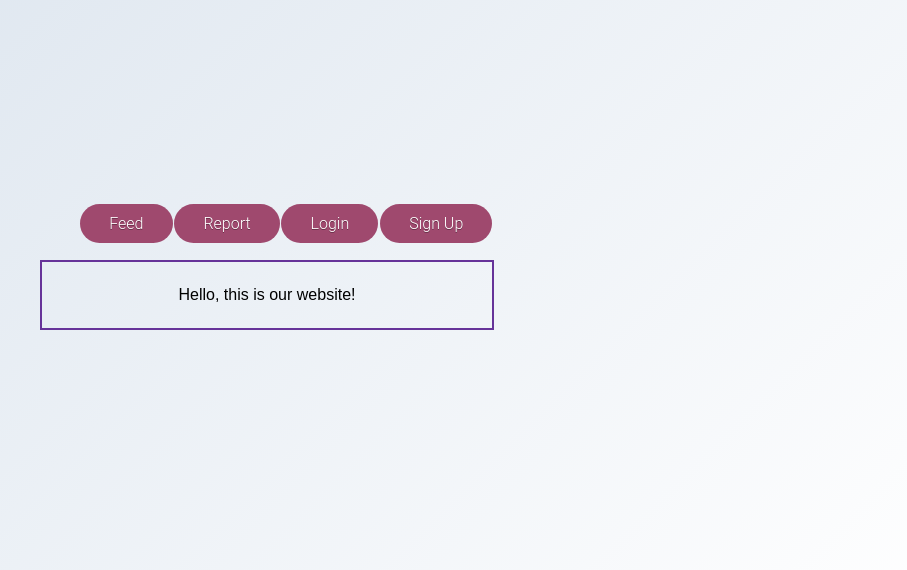
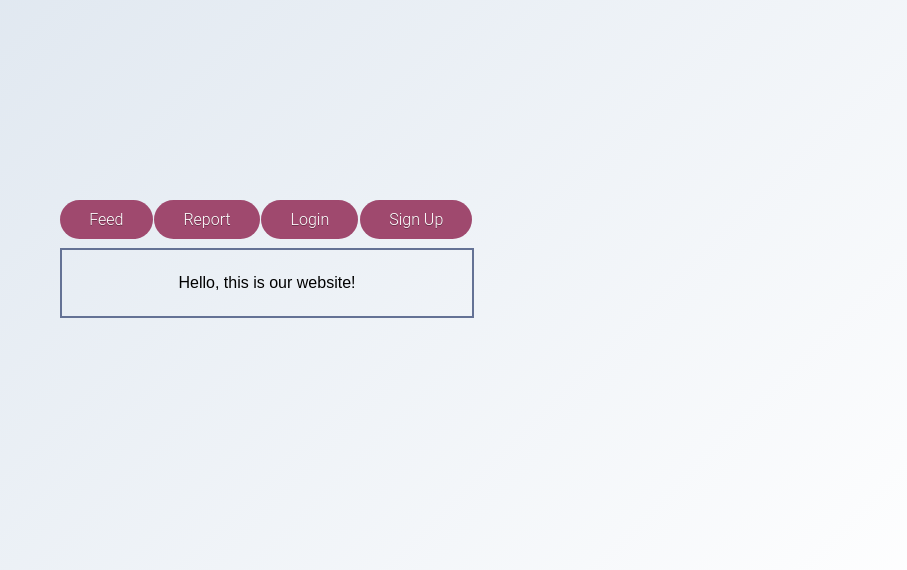
Before and after one commit to helenmand/Stop-Hate-Crimes, a PHP site: page /landing-page.html in a window 1280 px wide. Shown: the part 141-711 px from the top of the page, without its empty margins (373-1280 px from the left). Run offline with PHP 8.4, Linux system fonts and the light colour scheme.

Commit message:
Fixed alignment in landing page

```diff
--- a/landing-page.css
+++ b/landing-page.css
@@ -17,6 +17,7 @@
 .wrapper {
     display: inline-flex;
     list-style: none;
+    margin-bottom: 0.5em;
 }
 
 .bn1 {
@@ -42,7 +43,7 @@
 
 
 .text, .p{
-    border: 2px solid rebeccapurple;
+    border: 2px solid #647295;
     padding: .5em;
     text-align: center;
 }
--- a/landing-page.html
+++ b/landing-page.html
@@ -5,12 +5,12 @@
     </head>
     <body>
         <landing-page-header>
-            <ul class="wrapper">
+            <div class="wrapper">
                 <a href="feed.html" class="bn1">Feed</a>
                 <a href="report-submission.html" class="bn1">Report</a>
                 <a href="login.html" class="bn1">Login</a>
                 <a href="signup.html" class="bn1">Sign Up</a>
-            </ul>
+            </div>
             <div class="text">
                 <p>Hello, this is our website!</p>
             </div>
```
Lines whose indentation alone changed are shown as unchanged.
